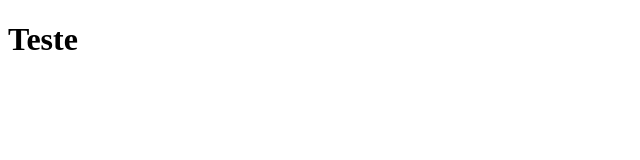
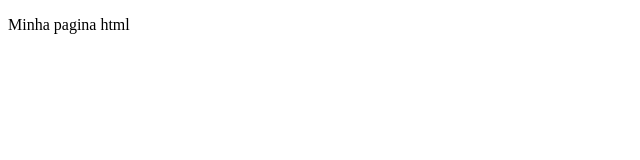
Before and after one commit to jonathasfcamara/projetoteste, a plain HTML site: page index.html in a window 1280 px wide. Shown: the whole page, without its empty margins (0-640 px from the left). Drawn offline with Linux system fonts and the light colour scheme.

Commit message:
adicionando o paragrafo

```diff
--- a/index.html
+++ b/index.html
@@ -4,6 +4,6 @@
     <title>Titulo da Pagina</title>
 </head>
 <body>
-    <h1>Teste</h1>
+    <p>Minha pagina html</p>
 </body>
 </html>
```
